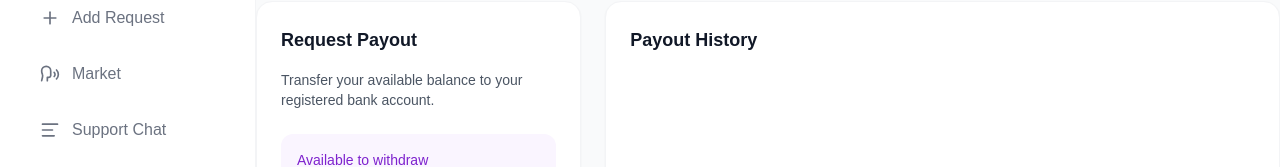
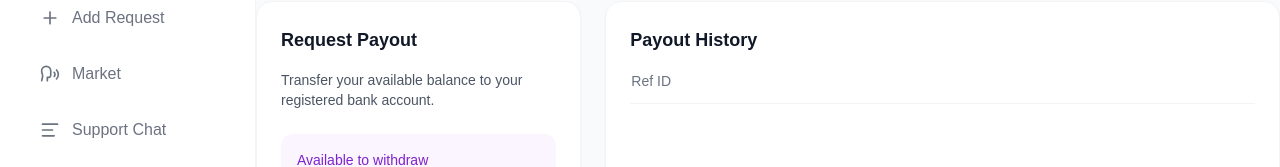
Before and after one commit to Abusadiq006/bridge-pay-dashboard, a React (Vite) app: page /dashboard/payouts in a window 1280 px wide. Shown: the part 270-437 px from the top of the page. Built offline with nearby package versions, Linux system fonts and the light colour scheme; a web font is replaced by a local one.

Commit message:
adding ref id

```diff
--- a/src/pages/CommAndPayouts.jsx
+++ b/src/pages/CommAndPayouts.jsx
@@ -75,7 +75,7 @@ const CommAndPayouts = () => {
                                 <table className="w-full text-sm">
                                     <thead>
                                         <tr className="text-left text-gray-500 border-b border-gray-100">
-
+                                            <th className="pb-3 font-medium">Ref ID</th>
                                         </tr>
                                     </thead>
                                 </table>
```
